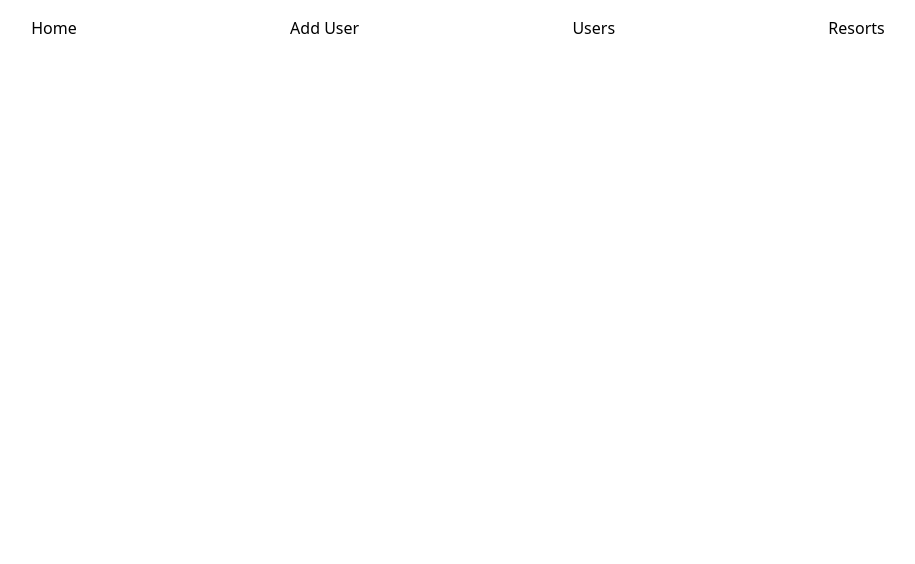
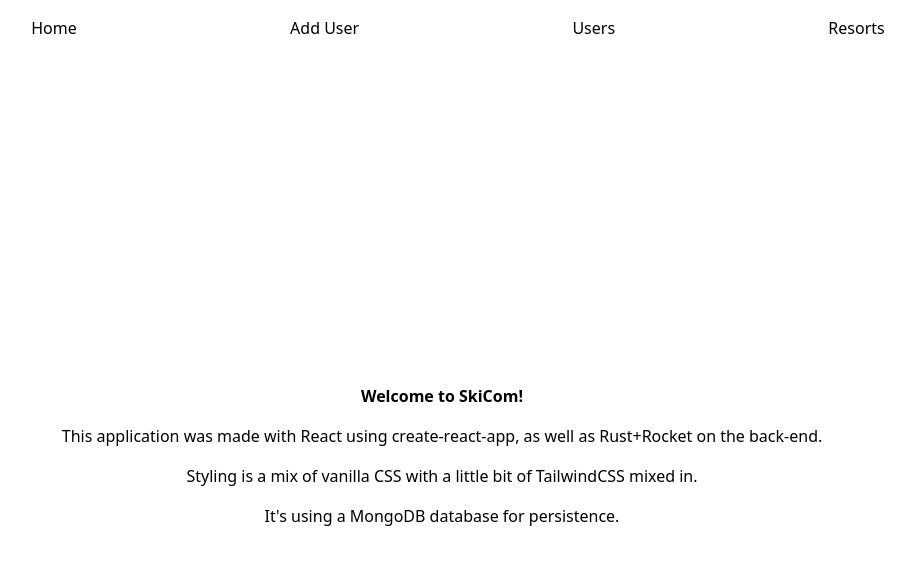
Before and after one commit to Glomels/skicomchallenge, a React (Create React App) app in the folder app/: page / in a window 1280 px wide. Shown: the top 564 px of the page, without its empty margins (198-1113 px from the left). Built offline with nearby package versions, Linux system fonts and the light colour scheme.

Commit message:
ADD: welcome text on home screen

```diff
--- a/app/src/App.css
+++ b/app/src/App.css
@@ -34,3 +34,22 @@
   justify-content: space-evenly;
   width: 100%;
 }
+
+.home-screen {
+  display: flex;
+  width: 100vw;
+  height: 100vh;
+}
+
+.home-screen > div {
+  margin: auto;
+}
+
+.home-screen > div > p {
+  text-align: center;
+  margin: 1em 0;
+}
+
+.home-screen > div > p:first-child {
+  font-weight: bold;
+}
--- a/app/src/App.js
+++ b/app/src/App.js
@@ -55,5 +55,22 @@
 }
 
 function Home() {
-  return <></>;
+  return (
+    <>
+      <div class="home-screen">
+        <div>
+          <p>Welcome to SkiCom!</p>
+          <p>
+            This application was made with React using create-react-app, as well
+            as Rust+Rocket on the back-end.
+          </p>
+          <p>
+            Styling is a mix of vanilla CSS with a little bit of TailwindCSS
+            mixed in.
+          </p>
+          <p>It's using a MongoDB database for persistence.</p>
+        </div>
+      </div>
+    </>
+  );
 }
```
